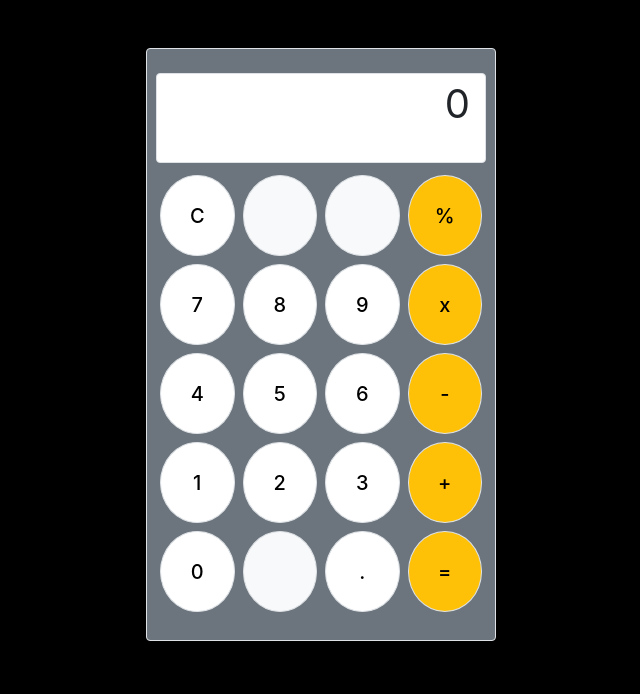
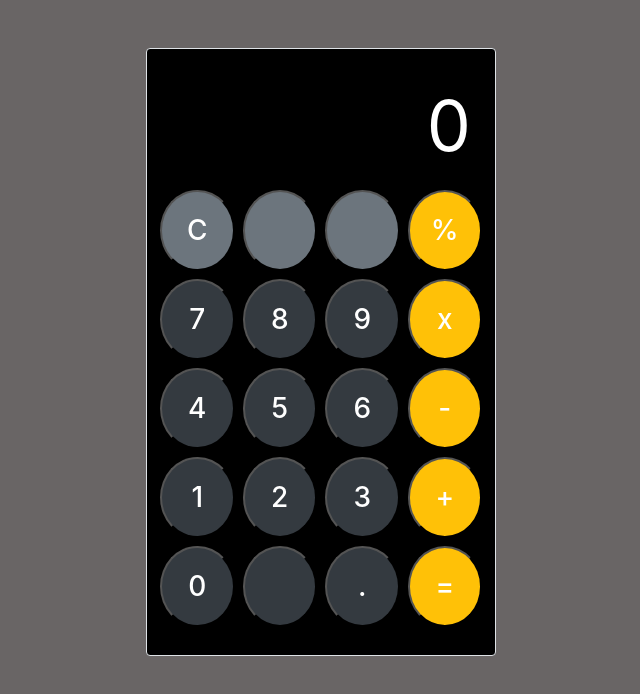
Before and after one commit to hayden-nesbit/calculator, a plain HTML site: page index.html in a window 1280 px wide. Shown: the whole page, without its empty margins (319-959 px from the left). Drawn offline with nearby package versions, Linux system fonts and the light colour scheme.

Commit message:
design... need to stop now

```diff
--- a/CSS/style.css
+++ b/CSS/style.css
@@ -1,5 +1,5 @@
 body {
-    background-color: black;
+    background-color: rgb(105, 101, 101);
 }
 
 .col {
@@ -8,5 +8,11 @@ body {
 
 #output {
     min-height: 90px;
-    font-size: 40px;
+    font-size: 70px;
+    background-color: black;
+    color: white;
 }
+
+#mainDiv {
+    background-color: black;
+}
--- a/JS/main.js
+++ b/JS/main.js
@@ -30,6 +30,11 @@ class Controller {
         this.currentValue = 0;
         this.__this__ = this
     };
+
+    clear() {
+        this.controller.model.store === "0"
+    }
+
 }
 
 // <------------------------------------------UI - VISUAL CALCULATOR OBJECT--------------------------------------------->
@@ -54,8 +59,12 @@ class View {
     }
 
     numberClick(e) {
-        this.controller.model.store += e.target.textContent
-        this.updateDisplay(this.controller.model.store)
+        if (e.target.textContent === "C") {
+            this.controller.model.store.clear()
+        } else {
+            this.controller.model.store += e.target.textContent
+            this.updateDisplay(this.controller.model.store)
+        }
     }
 
 
@@ -72,16 +81,16 @@ class View {
         let col2 = this.buildElement("div", "col-md-4", "", "")
         row1.appendChild(col2)
 
-        let mainDiv = this.buildElement("div", "container border rounded mt-5 p-4 mb-5 bg-secondary", "", "")
+        let mainDiv = this.buildElement("div", "container border rounded mt-5 p-4 mb-5", "mainDiv", "")
         col2.appendChild(mainDiv)
 
-        let calcDiv = this.buildElement("div", "div", "", "")
+        let calcDiv = this.buildElement("div", "div", "main", "")
         mainDiv.appendChild(calcDiv)
 
         let rowA = this.buildElement("div", "row", "", "")
         mainDiv.appendChild(rowA)
 
-        let colB = this.buildElement("div", "col-md-12 border rounded mb-2 bg-white text-right", "output", this.display)
+        let colB = this.buildElement("div", "col-md-12 rounded mb-2 text-right", "output", this.display)
         rowA.appendChild(colB)
 
         let rowB = this.buildElement("div", "row", "", "")
@@ -94,15 +103,17 @@ class View {
             let row2 = this.buildElement("div", "row", "", "")
             mainDiv.appendChild(row2)
             for (let j = 0; j < 4; j++) {
-                col = this.buildElement("button", "col border rounded-circle h5 m-1 bg-light", "btn" + k, calcBtns[k]);
+                col = this.buildElement("button", "col rounded-circle h3 m-1 text-white bg-dark", "btn" + k, calcBtns[k]);
                 if (!(k === 1 || k === 2 || k === 17)) {
                     col.addEventListener("click", this.numberClick.bind(this));
-                    col.classList.remove("bg-light")
-                    col.classList.add("bg-white")
                 }
                 if (k === 3 || k === 7 || k === 11 || k === 15 || k === 19) {
-                    col.classList.remove("bg-white")
+                    col.classList.remove("bg-dark")
                     col.classList.add("bg-warning")
+                }
+                if (k === 0 || k === 1 || k === 2) {
+                    col.classList.remove("bg-dark")
+                    col.classList.add("bg-secondary")
                 }
                 k++
                 row2.appendChild(col)
```
